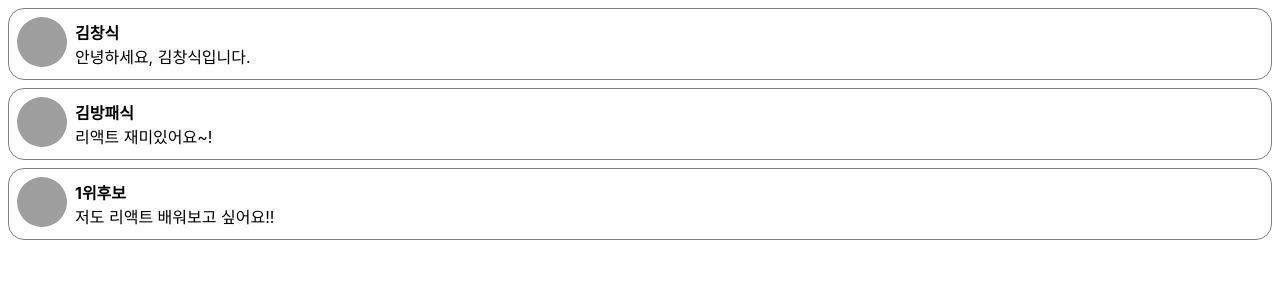
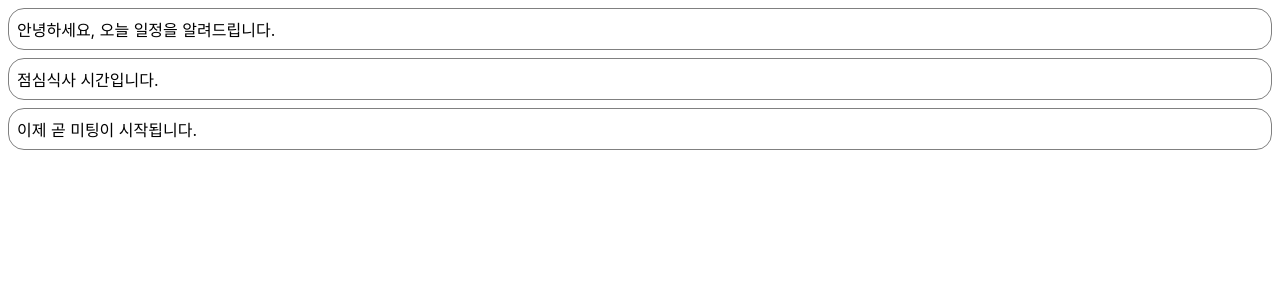
Before and after one commit to KCS2183/my-app, a React (Create React App) app: page / in a window 1280 px wide. Shown: the top 300 px of the page. Built offline with nearby package versions, Linux system fonts and the light colour scheme; grey boxes are pictures that could not be loaded.

Commit message:
(실습) state 사용하기

```diff
--- /dev/null
+++ b/src/chapter_06/Notification.jsx
@@ -0,0 +1,34 @@
+import React from "react";
+
+const styles = {
+    wrapper: {
+        margin: 8,
+        padding: 8,
+        display: "flex",
+        flexDirection: "row",
+        border: "1px solid grey",
+        borderRadius: 16,
+    },
+    messageText: {
+        color: "black",
+        fontSize: 16,
+    },
+};
+
+class Notification extends React.Component{
+    constructor(props){
+        super(props);
+
+        this.state = {};
+    }
+
+    render() {
+        return (
+            <div style={styles.wrapper}>
+                <span style={styles.messageText}>{this.props.message}</span>
+            </div>
+        );
+    }
+}
+
+export default Notification;
--- /dev/null
+++ b/src/chapter_06/NotificationList.jsx
@@ -0,0 +1,53 @@
+import React from "react";
+import Notification from "./Notification";
+
+const reservedNotifications = [
+    {
+        message: "안녕하세요, 오늘 일정을 알려드립니다.",
+    },
+    {
+        message: "점심식사 시간입니다.",
+    },
+    {
+        message: "이제 곧 미팅이 시작됩니다.",
+    },
+];
+
+var timer;
+
+class NotificationList extends React.Component{
+    constructor(props){
+        super(props);
+
+        this.state = {
+            notifications: [],
+        };
+    }
+
+    componentDidMount() {
+        const { notifications } = this.state;
+        timer = setInterval(() => {
+            if (notifications.length < reservedNotifications.length){
+                const index = notifications.length;
+                notifications.push(reservedNotifications[index]);
+                this.setState({
+                    notifications: notifications,
+                });
+            } else {
+                clearInterval(timer);
+            }
+        }, 1000);
+    }
+
+    render(){
+        return (
+            <div>
+                {this.state.notifications.map((notification) => {
+                    return <Notification message={notification.message} />;
+                })}
+            </div>
+        );
+    }
+}
+
+export default NotificationList;
--- a/src/index.js
+++ b/src/index.js
@@ -7,12 +7,13 @@ import reportWebVitals from './reportWebVitals';
 import Library from './chapter_03/Library';
 import Clock from './chapter_04/Clock';
 import CommentList from './chapter_05/CommentList';
+import NotificationList from './chapter_06/NotificationList';
 
 const root = ReactDOM.createRoot(document.getElementById('root'));
 
 root.render(
   <React.StrictMode>
-    <CommentList />
+    <NotificationList />
 </React.StrictMode>
 );
 
```
